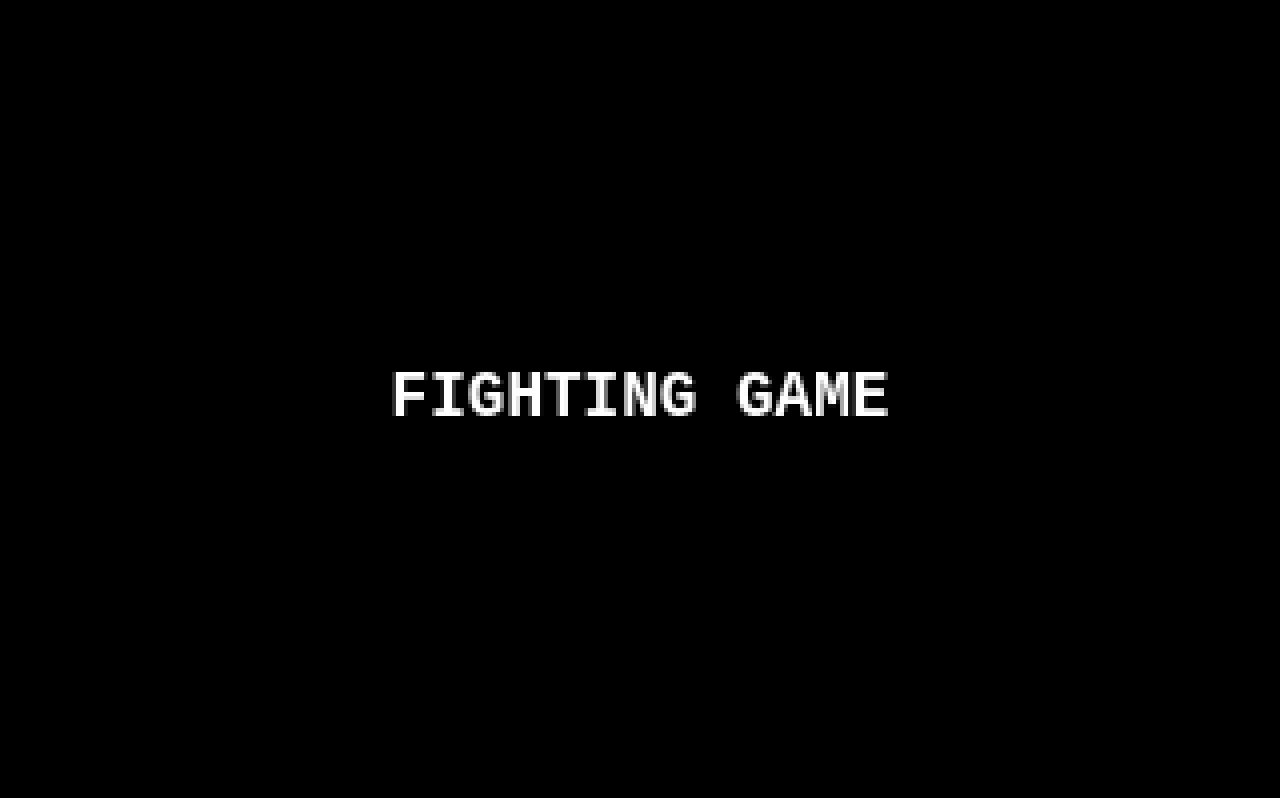
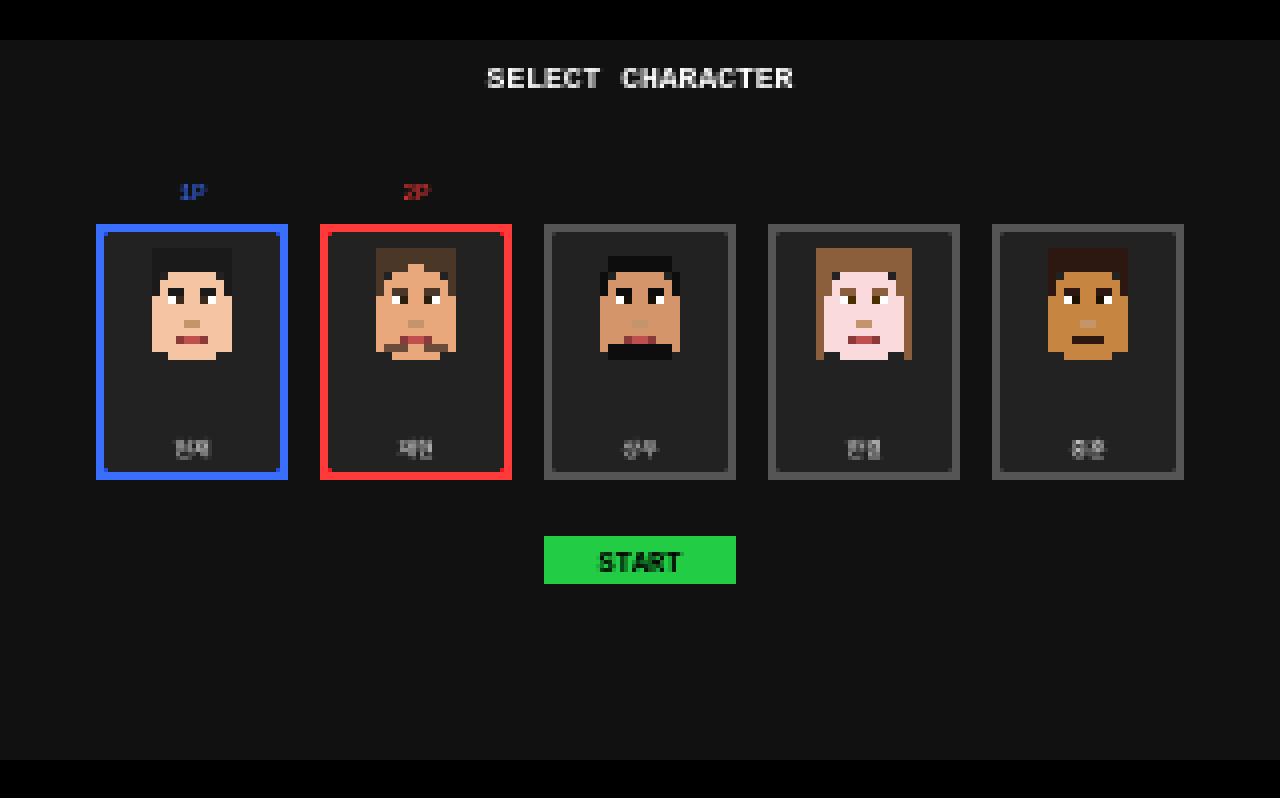
Before and after one commit to oh-sw/harness-test, a website with bundled scripts: page index.html in a window 1280 px wide. Built offline with nearby package versions, Linux system fonts and the light colour scheme.

Commit message:
feat: 캐릭터 데이터 및 픽셀 액자 선택 화면

```diff
--- a/index.html
+++ b/index.html
@@ -8,7 +8,8 @@
   </head>
   <body>
     <main id="game-container">
-      <canvas id="game-canvas"></canvas>
+      <!-- Character select screen / battle screen rendered into this canvas -->
+      <canvas id="game-canvas" oncontextmenu="return false;"></canvas>
     </main>
     <script type="module" src="src/main.js"></script>
   </body>
--- /dev/null
+++ b/src/art/face.js
@@ -0,0 +1,149 @@
+// Pixel-art male face renderer.
+// generateFacePixels is a pure function so tests can verify determinism without canvas.
+// drawFace renders the pixel array onto a canvas context at (x, y).
+
+const FACE_W = 16;
+const FACE_H = 16;
+
+// Pixel layout constants (rows are 0-indexed, columns 0-indexed within FACE_W)
+// Row 0-1  : hair top
+// Row 2    : hair / forehead
+// Row 3-4  : forehead
+// Row 5-9  : eyes, nose area
+// Row 10   : nose
+// Row 11   : mouth area
+// Row 12   : chin / beard
+// Row 13-15: neck/hair-bottom
+
+const TRANSPARENT = null;
+
+// Returns a flat array of FACE_W * FACE_H colour strings (or null for transparent).
+// The result is fully determined by faceParams — no randomness at call time.
+export function generateFacePixels(faceParams) {
+  const { skinTone, hairStyle, hairColor, eyeColor, beard } = faceParams;
+  const pixels = new Array(FACE_W * FACE_H).fill(TRANSPARENT);
+
+  function set(row, col, color) {
+    if (row >= 0 && row < FACE_H && col >= 0 && col < FACE_W) {
+      pixels[row * FACE_W + col] = color;
+    }
+  }
+
+  // --- Skin base (oval face area cols 3-12, rows 3-13) ---
+  for (let r = 3; r <= 13; r++) {
+    for (let c = 3; c <= 12; c++) {
+      set(r, c, skinTone);
+    }
+  }
+  // Narrow the face slightly at forehead and chin for oval shape
+  for (let c = 3; c <= 4; c++) {
+    set(3, c, TRANSPARENT);
+    set(13, c, TRANSPARENT);
+  }
+  for (let c = 11; c <= 12; c++) {
+    set(3, c, TRANSPARENT);
+    set(13, c, TRANSPARENT);
+  }
+
+  // --- Hair ---
+  const hairCols = {
+    short: [3, 4, 5, 6, 7, 8, 9, 10, 11, 12],
+    parted: [3, 4, 5, 6, 7, 8, 9, 10, 11, 12],
+    buzz: [4, 5, 6, 7, 8, 9, 10, 11],
+    long: [2, 3, 4, 5, 6, 7, 8, 9, 10, 11, 12, 13],
+  };
+  const hCols = hairCols[hairStyle] ?? hairCols.short;
+
+  // Top hair rows
+  const hairTopRows = hairStyle === 'buzz' ? [1, 2] : [0, 1, 2];
+  for (const r of hairTopRows) {
+    for (const c of hCols) {
+      set(r, c, hairColor);
+    }
+  }
+
+  // Side hair (rows 3-5)
+  for (let r = 3; r <= 5; r++) {
+    set(r, 3, hairColor);
+    set(r, 12, hairColor);
+  }
+
+  // Parted style gets a centre part line
+  if (hairStyle === 'parted') {
+    set(2, 7, skinTone);
+    set(2, 8, skinTone);
+  }
+
+  // Long hair extends down the sides
+  if (hairStyle === 'long') {
+    for (let r = 3; r <= 13; r++) {
+      set(r, 2, hairColor);
+      set(r, 13, hairColor);
+    }
+  }
+
+  // --- Eyes (row 6, cols 5-6 and 9-10) ---
+  // White of eye
+  set(6, 5, '#FFFFFF');
+  set(6, 6, '#FFFFFF');
+  set(6, 9, '#FFFFFF');
+  set(6, 10, '#FFFFFF');
+  // Pupil
+  set(6, 6, eyeColor);
+  set(6, 9, eyeColor);
+  // Eyebrow (row 5)
+  set(5, 5, hairColor);
+  set(5, 6, hairColor);
+  set(5, 9, hairColor);
+  set(5, 10, hairColor);
+
+  // --- Nose (rows 8-10, col 7-8) ---
+  set(8, 7, skinTone);
+  set(9, 7, '#C4956A');
+  set(9, 8, '#C4956A');
+  set(10, 7, skinTone);
+  set(10, 8, skinTone);
+
+  // --- Mouth (row 11) ---
+  set(11, 6, '#8B3A3A');
+  set(11, 7, '#C0504F');
+  set(11, 8, '#C0504F');
+  set(11, 9, '#8B3A3A');
+
+  // --- Beard ---
+  if (beard === 'stubble') {
+    const stubbleCols = [4, 5, 6, 9, 10, 11];
+    for (const c of stubbleCols) {
+      set(12, c, '#6B4C3B');
+    }
+  } else if (beard === 'full') {
+    for (let c = 4; c <= 11; c++) {
+      set(12, c, hairColor);
+      set(13, c, hairColor);
+    }
+  } else if (beard === 'mustache') {
+    for (let c = 6; c <= 9; c++) {
+      set(11, c, hairColor);
+    }
+  }
+
+  return pixels;
+}
+
+// Draws the face pixel array (FACE_W x FACE_H) onto ctx at pixel position (x, y).
+// scale controls how many canvas pixels each face pixel occupies.
+export function drawFace(ctx, x, y, faceParams, scale = 2) {
+  ctx.imageSmoothingEnabled = false;
+  const pixels = generateFacePixels(faceParams);
+  for (let r = 0; r < FACE_H; r++) {
+    for (let c = 0; c < FACE_W; c++) {
+      const color = pixels[r * FACE_W + c];
+      if (color !== null) {
+        ctx.fillStyle = color;
+        ctx.fillRect(x + c * scale, y + r * scale, scale, scale);
+      }
+    }
+  }
+}
+
+export { FACE_W, FACE_H };
--- /dev/null
+++ b/src/art/frame.js
@@ -0,0 +1,34 @@
+// Pixel-art frame renderer.
+// Draws a rectangular border of borderSize pixels at (x, y) with dimensions (w x h).
+// The interior is NOT filled — callers draw the content before or after calling this.
+
+export function drawFrame(ctx, x, y, w, h, color, borderSize = 3) {
+  ctx.imageSmoothingEnabled = false;
+  ctx.fillStyle = color;
+
+  // Top edge
+  ctx.fillRect(x, y, w, borderSize);
+  // Bottom edge
+  ctx.fillRect(x, y + h - borderSize, w, borderSize);
+  // Left edge
+  ctx.fillRect(x, y, borderSize, h);
+  // Right edge
+  ctx.fillRect(x + w - borderSize, y, borderSize, h);
+
+  // Corner accent dots (1px inside the border corners for pixel-art detail)
+  const accent = shiftLightness(color, -30);
+  ctx.fillStyle = accent;
+  ctx.fillRect(x + borderSize, y + borderSize, 1, 1);
+  ctx.fillRect(x + w - borderSize - 1, y + borderSize, 1, 1);
+  ctx.fillRect(x + borderSize, y + h - borderSize - 1, 1, 1);
+  ctx.fillRect(x + w - borderSize - 1, y + h - borderSize - 1, 1, 1);
+}
+
+// Darkens a hex colour by `amount` (0-255) for pixel-art corner accents.
+function shiftLightness(hex, amount) {
+  const r = parseInt(hex.slice(1, 3), 16);
+  const g = parseInt(hex.slice(3, 5), 16);
+  const b = parseInt(hex.slice(5, 7), 16);
+  const clamp = (v) => Math.max(0, Math.min(255, v + amount));
+  return `#${clamp(r).toString(16).padStart(2, '0')}${clamp(g).toString(16).padStart(2, '0')}${clamp(b).toString(16).padStart(2, '0')}`;
+}
--- /dev/null
+++ b/src/characters.js
@@ -0,0 +1,65 @@
+// Each character has a fixed seed so the same face is generated deterministically
+// on every page load. The seed drives face parameter generation via generateFacePixels.
+
+export const CHARACTERS = [
+  {
+    id: 'hyunjae',
+    name: '현재',
+    seed: 1001,
+    faceParams: {
+      skinTone: '#F5C5A3',
+      hairStyle: 'short',
+      hairColor: '#1A1A1A',
+      eyeColor: '#3B2A1A',
+      beard: 'none',
+    },
+  },
+  {
+    id: 'jaehyun',
+    name: '재현',
+    seed: 2002,
+    faceParams: {
+      skinTone: '#E8A87C',
+      hairStyle: 'parted',
+      hairColor: '#4A3728',
+      eyeColor: '#2C1E0F',
+      beard: 'stubble',
+    },
+  },
+  {
+    id: 'sangwoo',
+    name: '상우',
+    seed: 3003,
+    faceParams: {
+      skinTone: '#D4956A',
+      hairStyle: 'buzz',
+      hairColor: '#0D0D0D',
+      eyeColor: '#1A0E00',
+      beard: 'full',
+    },
+  },
+  {
+    id: 'hangyeol',
+    name: '한결',
+    seed: 4004,
+    faceParams: {
+      skinTone: '#FADADC',
+      hairStyle: 'long',
+      hairColor: '#8B5E3C',
+      eyeColor: '#4A3000',
+      beard: 'none',
+    },
+  },
+  {
+    id: 'junghun',
+    name: '중훈',
+    seed: 5005,
+    faceParams: {
+      skinTone: '#C68642',
+      hairStyle: 'short',
+      hairColor: '#2C1810',
+      eyeColor: '#1C1000',
+      beard: 'mustache',
+    },
+  },
+];
--- a/src/main.js
+++ b/src/main.js
@@ -1,23 +1,10 @@
 // Logical canvas resolution kept small so integer CSS scaling gives crisp pixels.
 export const GAME_TITLE = 'FIGHTING GAME';
 
+import { initSelectScreen } from './screens/select.js';
+
 const CANVAS_W = 320;
 const CANVAS_H = 180;
-
-function drawTitle(ctx) {
-  ctx.imageSmoothingEnabled = false;
-
-  // Background
-  ctx.fillStyle = '#000';
-  ctx.fillRect(0, 0, CANVAS_W, CANVAS_H);
-
-  // Title text rendered in monospace to preserve pixel-font feel
-  ctx.fillStyle = '#fff';
-  ctx.font = 'bold 16px "Courier New", monospace';
-  ctx.textAlign = 'center';
-  ctx.textBaseline = 'middle';
-  ctx.fillText(GAME_TITLE, CANVAS_W / 2, CANVAS_H / 2);
-}
 
 function init() {
   const canvas = document.getElementById('game-canvas');
@@ -25,7 +12,18 @@ function init() {
   canvas.height = CANVAS_H;
 
   const ctx = canvas.getContext('2d');
-  drawTitle(ctx);
+  ctx.imageSmoothingEnabled = false;
+
+  // Show the character select screen on load.
+  // Each screen init returns a destroy() function for teardown when routing away.
+  let destroyCurrent = initSelectScreen(canvas);
+
+  canvas.addEventListener('game:start', (evt) => {
+    // Future commits will route to the battle screen here.
+    // For now just log so QA can verify the event fires.
+    console.log('game:start', evt.detail);
+    if (destroyCurrent) destroyCurrent();
+  });
 }
 
 // Only run in a real browser context (not when imported by the test runner)
--- /dev/null
+++ b/src/screens/select.js
@@ -0,0 +1,178 @@
+import { CHARACTERS } from '../characters.js';
+import { drawFace, FACE_W, FACE_H } from '../art/face.js';
+import { drawFrame } from '../art/frame.js';
+
+// Pixel colours for 1P/2P selection highlight
+const COLOR_1P = '#3A6EFF';
+const COLOR_2P = '#FF3A3A';
+const COLOR_DEFAULT = '#555555';
+const COLOR_BG = '#111111';
+const COLOR_NAME = '#FFFFFF';
+
+// Card layout (all values in logical canvas pixels)
+const CARD_W = 48;
+const CARD_H = 64;
+const CARD_GAP = 8;
+const FACE_SCALE = 2; // each face pixel → 2 canvas pixels (32x32 rendered)
+const FACE_OFFSET_X = (CARD_W - FACE_W * FACE_SCALE) / 2;
+const FACE_OFFSET_Y = 6;
+
+// --- Pure reducer ---------------------------------------------------------
+
+// State shape: { p1: characterId | null, p2: characterId | null }
+export const INITIAL_SELECT_STATE = { p1: null, p2: null };
+
+// Returns a new state object; does not mutate the previous state.
+export function selectReducer(state, action) {
+  switch (action.type) {
+    case 'SELECT_1P':
+      return { ...state, p1: action.characterId };
+    case 'SELECT_2P':
+      return { ...state, p2: action.characterId };
+    default:
+      return state;
+  }
+}
+
+// --- Rendering ------------------------------------------------------------
+
+export function initSelectScreen(canvas) {
+  const ctx = canvas.getContext('2d');
+  ctx.imageSmoothingEnabled = false;
+
+  let state = INITIAL_SELECT_STATE;
+  // Default selections so START is possible immediately
+  state = selectReducer(state, { type: 'SELECT_1P', characterId: CHARACTERS[0].id });
+  state = selectReducer(state, { type: 'SELECT_2P', characterId: CHARACTERS[1].id });
+
+  // Layout: centre the row of cards
+  const totalW = CHARACTERS.length * CARD_W + (CHARACTERS.length - 1) * CARD_GAP;
+  const startX = Math.floor((canvas.width - totalW) / 2);
+  const startY = Math.floor((canvas.height - CARD_H) / 2) - 12;
+
+  function getCardX(index) {
+    return startX + index * (CARD_W + CARD_GAP);
+  }
+
+  function render() {
+    ctx.fillStyle = COLOR_BG;
+    ctx.fillRect(0, 0, canvas.width, canvas.height);
+
+    // Header label
+    ctx.fillStyle = COLOR_NAME;
+    ctx.font = 'bold 8px "Courier New", monospace';
+    ctx.textAlign = 'center';
+    ctx.fillText('SELECT CHARACTER', canvas.width / 2, 12);
+
+    // 1P / 2P labels above cards
+    ctx.font = '6px "Courier New", monospace';
+    CHARACTERS.forEach((char, i) => {
+      const cx = getCardX(i);
+      if (state.p1 === char.id) {
+        ctx.fillStyle = COLOR_1P;
+        ctx.fillText('1P', cx + CARD_W / 2, startY - 6);
+      }
+      if (state.p2 === char.id) {
+        ctx.fillStyle = COLOR_2P;
+        ctx.fillText('2P', cx + CARD_W / 2, startY - (state.p1 === char.id ? 12 : 6));
+      }
+    });
+
+    // Cards
+    CHARACTERS.forEach((char, i) => {
+      const cx = getCardX(i);
+      const cy = startY;
+
+      // Card background
+      ctx.fillStyle = '#222222';
+      ctx.fillRect(cx, cy, CARD_W, CARD_H);
+
+      // Face
+      drawFace(ctx, cx + FACE_OFFSET_X, cy + FACE_OFFSET_Y, char.faceParams, FACE_SCALE);
+
+      // Name label
+      ctx.fillStyle = COLOR_NAME;
+      ctx.font = '5px "Courier New", monospace';
+      ctx.textAlign = 'center';
+      ctx.fillText(char.name, cx + CARD_W / 2, cy + CARD_H - 6);
+
+      // Frame — colour depends on selection state
+      let frameColor = COLOR_DEFAULT;
+      if (state.p1 === char.id && state.p2 === char.id) {
+        // Both players chose this character — split: draw p1 frame on top half, p2 on bottom
+        drawFrame(ctx, cx, cy, CARD_W, CARD_H / 2, COLOR_1P, 2);
+        drawFrame(ctx, cx, cy + CARD_H / 2, CARD_W, CARD_H / 2, COLOR_2P, 2);
+        return;
+      } else if (state.p1 === char.id) {
+        frameColor = COLOR_1P;
+      } else if (state.p2 === char.id) {
+        frameColor = COLOR_2P;
+      }
+      drawFrame(ctx, cx, cy, CARD_W, CARD_H, frameColor, 2);
+    });
+
+    // START button
+    const startBtnY = startY + CARD_H + 14;
+    const canStart = state.p1 !== null && state.p2 !== null;
+    ctx.fillStyle = canStart ? '#22CC44' : '#444444';
+    ctx.fillRect(canvas.width / 2 - 24, startBtnY, 48, 12);
+    ctx.fillStyle = '#000000';
+    ctx.font = 'bold 7px "Courier New", monospace';
+    ctx.textAlign = 'center';
+    ctx.fillText('START', canvas.width / 2, startBtnY + 9);
+  }
+
+  function handleClick(evt) {
+    const rect = canvas.getBoundingClientRect();
+    // Map from CSS pixels back to logical canvas pixels
+    const scaleX = canvas.width / rect.width;
+    const scaleY = canvas.height / rect.height;
+    const lx = Math.floor((evt.clientX - rect.left) * scaleX);
+    const ly = Math.floor((evt.clientY - rect.top) * scaleY);
+
+    // Check START button
+    const startBtnY = startY + CARD_H + 14;
+    if (
+      lx >= canvas.width / 2 - 24 &&
+      lx <= canvas.width / 2 + 24 &&
+      ly >= startBtnY &&
+      ly <= startBtnY + 12 &&
+      state.p1 !== null &&
+      state.p2 !== null
+    ) {
+      canvas.dispatchEvent(
+        new CustomEvent('game:start', {
+          bubbles: true,
+          detail: { p1: state.p1, p2: state.p2 },
+        })
+      );
+      return;
+    }
+
+    // Check card clicks — left-click = 1P, right-click = 2P
+    CHARACTERS.forEach((char, i) => {
+      const cx = getCardX(i);
+      if (lx >= cx && lx < cx + CARD_W && ly >= startY && ly < startY + CARD_H) {
+        if (evt.button === 2) {
+          state = selectReducer(state, { type: 'SELECT_2P', characterId: char.id });
+        } else {
+          state = selectReducer(state, { type: 'SELECT_1P', characterId: char.id });
+        }
+        render();
+      }
+    });
+  }
+
+  canvas.addEventListener('click', handleClick);
+  canvas.addEventListener('contextmenu', (evt) => {
+    evt.preventDefault();
+    handleClick({ clientX: evt.clientX, clientY: evt.clientY, button: 2 });
+  });
+
+  render();
+
+  // Return a teardown function so the router can clean up listeners
+  return function destroy() {
+    canvas.removeEventListener('click', handleClick);
+  };
+}
```
Also changed, not shown: tests/characters.test.js (added, +121 -0 lines).
